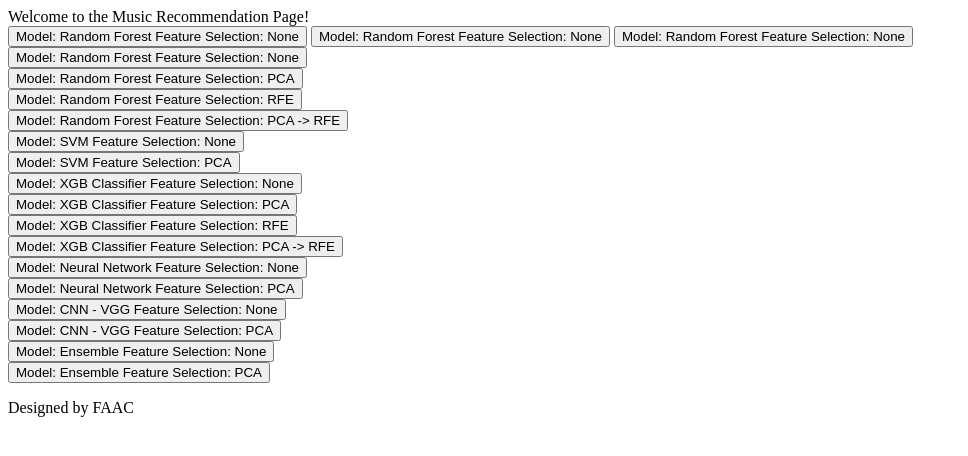
After one commit to Hadryan/Music_Recommendation, a Flask app: page /genre_prediction in a window 1280 px wide. The commit adds this page. Shown: the top 456 px of the page, without its empty margins (0-968 px from the left). Run offline with Flask 2, Linux system fonts and the light colour scheme.

Commit message:
Partial code done of second part

```diff
--- a/app.py
+++ b/app.py
@@ -98,13 +98,8 @@ def get_recommendation(usr_pref_array, all_feature_array):
         recommended_songs.append(str(i+1) + ") Song Name: " + str(new_recommendation_with_score[i][0]) + "_____________" +new_recommendation[i][4])
     return recommended_songs
 
-@app.route('/')
-def hello_world():
-    return render_template("index.html")
-
-
-@app.route('/predict',methods=['POST','GET'])
-def predict():
+@app.route('/get_recommendation/predict',methods=['POST','GET'])
+def predict_recommendation():
     df = pd.read_csv('k_mean_feat.csv')
     all_feature_array = df.to_numpy()
     print(all_feature_array)
@@ -135,6 +130,40 @@ def predict():
     # else:
     #     return render_template('forest_fire.html',pred='Your Forest is safe.\n Probability of fire occuring is {}'.format(output),bhai="Your Forest is Safe for now")
 
+def store_song(song):
+    #save the file locally
+    pass
+
+@app.route('/')
+def home():
+    return render_template("home.html")
+
+@app.route('/get_recommendation', methods=['POST','GET'])
+def get_recommendation():
+    return render_template("get_recommendation.html")
+
+@app.route('/genre_prediction', methods=['POST','GET'])
+def genre_prediction():
+    if request.method == 'POST':
+      f = request.files['file']
+      print(f)
+      store_genre(f)
+    return render_template("genre_prediction.html")
+
+@app.route('/result', methods=['POST','GET'])
+def output():
+    #somehow get which button is clicked
+    #and call feature extraction accordingly
+    #then the saved model to be loaded
+    #and compute the genre
+    pass
+
+
+@app.route('/upload', methods=['POST','GET'])
+def upload():
+   return render_template('upload.html')
+
+
 
 if __name__ == '__main__':
     app.run(debug=True)
--- /dev/null
+++ b/templates/genre_prediction.html
@@ -0,0 +1,66 @@
+<!DOCTYPE html>
+<html>
+	<head>
+		<title>MUSIC PAGE</title>
+		Welcome to the Music Recommendation Page! <br>
+	</head>
+	<body>
+		<form action="/output" method="post">
+			<button type="submit">Model: Random Forest 		Feature Selection: None</button>
+			<button type="submit">Model: Random Forest 		Feature Selection: None</button>
+			<button type="submit">Model: Random Forest 		Feature Selection: None</button>
+		</form>
+		<!-- Either the above part or the below part -->
+		<form action="/rf" method="post">
+			<button type="submit">Model: Random Forest 		Feature Selection: None</button>
+		</form>
+		<form action="/rf_pca" method="post">
+			<button type="submit">Model: Random Forest 		Feature Selection: PCA</button>
+		</form>
+		<form action="/rf_rfe" method="post">
+			<button type="submit">Model: Random Forest 		Feature Selection: RFE</button>
+		</form>
+		<form action="/rf_pca_rfe" method="post">
+			<button type="submit">Model: Random Forest 		Feature Selection: PCA -> RFE</button>
+		</form>
+		<form action="/svm" method="post">
+			<button type="submit">Model: SVM 				Feature Selection: None</button>
+		</form>
+		<form action="/svm_pca" method="post">
+			<button type="submit">Model: SVM 				Feature Selection: PCA</button>
+		</form>
+		<form action="/xgb" method="post">
+			<button type="submit">Model: XGB Classifier		Feature Selection: None</button>
+		</form>
+		<form action="/xgb_pca" method="post">
+			<button type="submit">Model: XGB Classifier		Feature Selection: PCA</button>
+		</form>
+		<form action="/xgb_rfe" method="post">
+			<button type="submit">Model: XGB Classifier		Feature Selection: RFE</button>
+		</form>
+		<form action="/xgb_pca_rfe" method="post">
+			<button type="submit">Model: XGB Classifier 	Feature Selection: PCA -> RFE</button>
+		</form>
+		<form action="/nn" method="post">
+			<button type="submit">Model: Neural Network 	Feature Selection: None</button>
+		</form>
+		<form action="/nn_pca" method="post">
+			<button type="submit">Model: Neural Network 	Feature Selection: PCA</button>
+		</form>
+		<form action="/cnn" method="post">
+			<button type="submit">Model: CNN - VGG			Feature Selection: None</button>
+		</form>
+		<form action="/cnn_pca" method="post">
+			<button type="submit">Model: CNN - VGG		 	Feature Selection: PCA</button>
+		</form>
+		<form action="/en" method="post">
+			<button type="submit">Model: Ensemble			Feature Selection: None</button>
+		</form>
+		<form action="/en_pca" method="post">
+			<button type="submit">Model: Ensemble		 	Feature Selection: PCA</button>
+		</form>
+		<p>
+			Designed by FAAC
+		</p>
+	</body>
+</html>
--- a/templates/index.html
+++ b/templates/get_recommendation.html
@@ -6,7 +6,7 @@
 </head>
 <body>
 	<p>
-	<form action='/predict' method="post">
+	<form action='/get_recommendation/predict' method="post">
       <div >
         <div >
             <label for="first_name"><b>Enter the names of your liked songs:</b></label>
```
Also changed, not shown: templates/genre_prediction_try_later.html (added, +54 -0 lines), templates/home.html (added, +18 -0 lines), templates/output.html (added, +10 -0 lines), templates/upload.html (added, +17 -0 lines), templates/result.html (indentation only).
